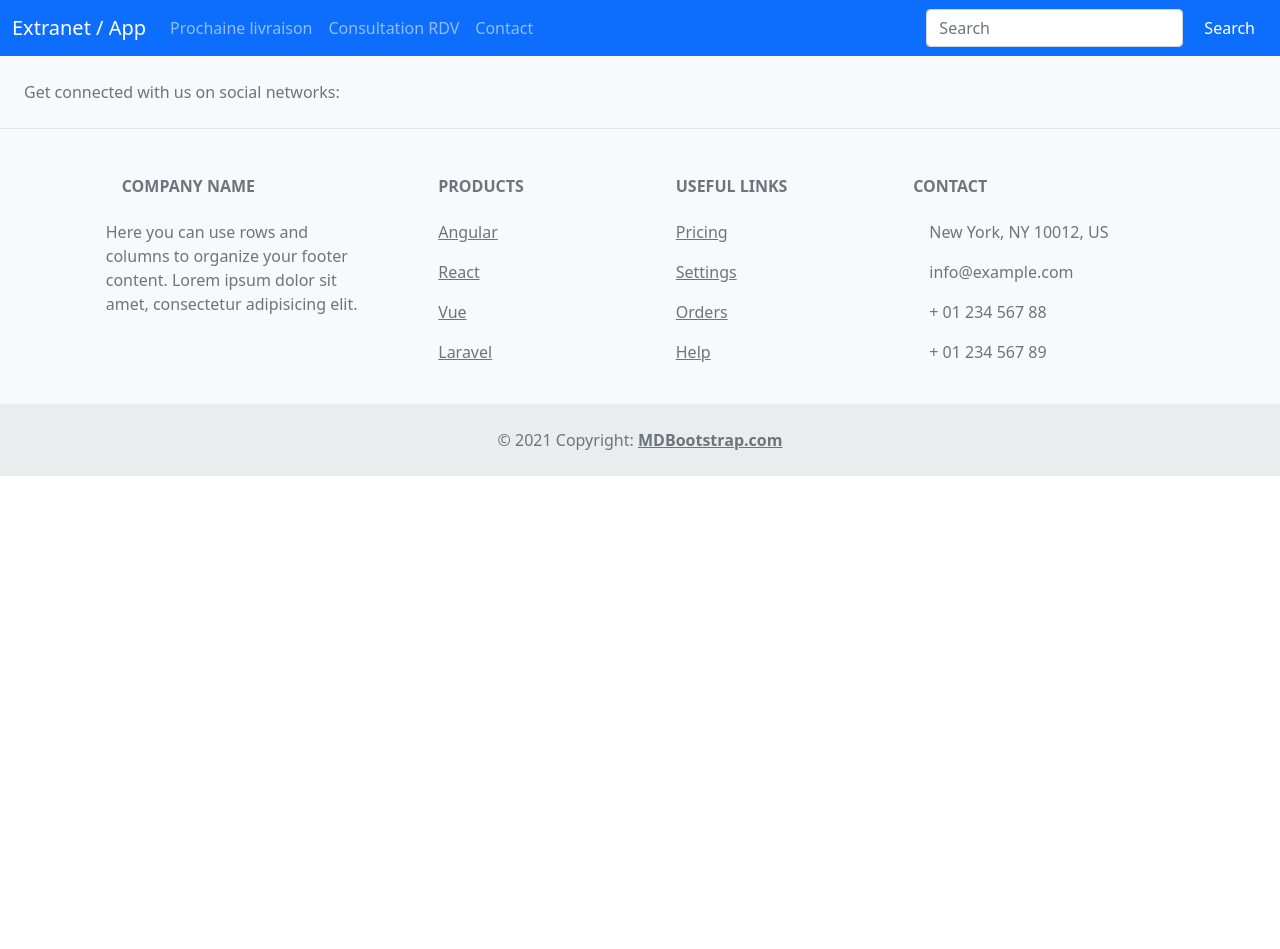
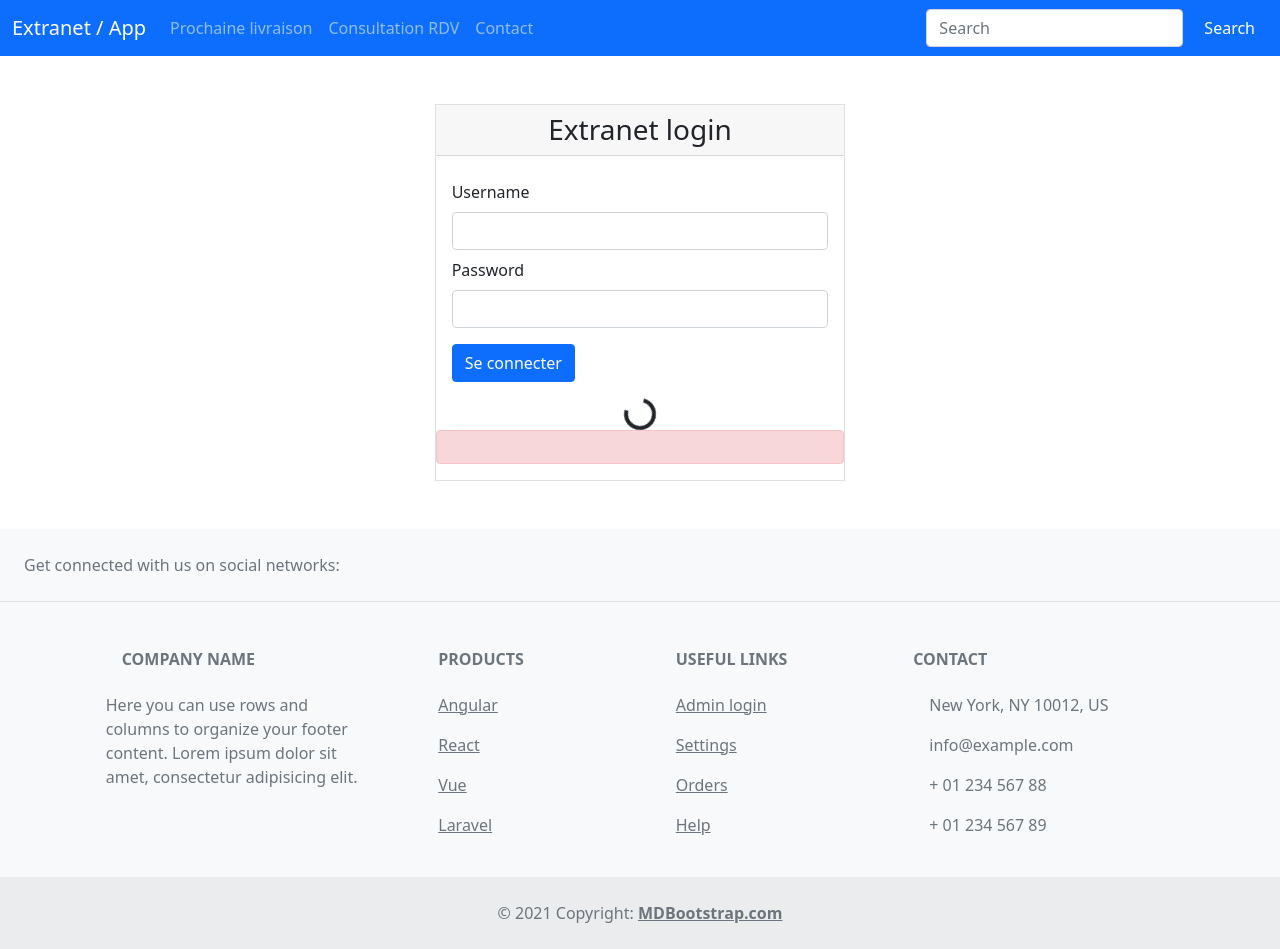
Before and after one commit to DidyMtz/Extranet, an Angular app: page /signin in a window 1280 px wide. Before the commit this address led to /. Before the commit the page ends 800 px from the top, so only its background shows below. Built offline with nearby package versions, Linux system fonts and the light colour scheme.

Commit message:
menu&footer&UI

```diff
--- /dev/null
+++ b/src/app/admin/login/login.component.html
@@ -0,0 +1,26 @@
+<div class="row pt-5 mb-5">
+    <div class="col-md-4 mx-auto">
+        <div class="card rounded-0">
+            <div class="card-header">
+                <h3 class="mb-0 text-center">Admin login</h3>
+            </div>
+            <div class="card-body">
+
+                <form>
+                    <div class="form-group mt-2">
+                        <label for="username">Username</label>
+                        <input type="text" id="username" class="form-control mt-2" formControlName="username">
+                    </div>
+                    <div class="form-group mt-2">
+                        <label for="password">Password</label>
+                        <input type="password" id="password" class="form-control mt-2" formControlName="password">
+                    </div>
+                    <button class="btn btn-primary mt-3 " type="submit">Se connecter</button>
+                </form>
+
+            </div>
+            <div class="spinner-border mx-auto" > </div>
+            <p class="alert alert-danger text-center "></p>
+        </div>
+    </div>
+  </div>
--- /dev/null
+++ b/src/app/admin/login/login.component.ts
@@ -0,0 +1,15 @@
+import { Component, OnInit } from '@angular/core';
+
+@Component({
+  selector: 'app-login',
+  templateUrl: './login.component.html',
+  styleUrls: ['./login.component.scss']
+})
+export class LoginComponent implements OnInit {
+
+  constructor() { }
+
+  ngOnInit(): void {
+  }
+
+}
--- a/src/app/app-routing.module.ts
+++ b/src/app/app-routing.module.ts
@@ -1,7 +1,13 @@
+import { LoginComponent } from './admin/login/login.component';
+import { SigninComponent } from './auth/signin/signin.component';
 import { NgModule } from '@angular/core';
 import { RouterModule, Routes } from '@angular/router';
 
-const routes: Routes = [];
+const routes: Routes = [
+  { path : "", redirectTo:"signin", pathMatch : "full" },
+  { path : "signin", component : SigninComponent },
+  { path : "adminSignIn", component : LoginComponent },
+];
 
 @NgModule({
   imports: [RouterModule.forRoot(routes)],
--- a/src/app/app.module.ts
+++ b/src/app/app.module.ts
@@ -6,13 +6,15 @@ import { AppComponent } from './app.component';
 import { SigninComponent } from './auth/signin/signin.component';
 import { MenuComponent } from './menu/menu.component';
 import { FooterComponent } from './footer/footer.component';
+import { LoginComponent } from './admin/login/login.component';
 
 @NgModule({
   declarations: [
     AppComponent,
     SigninComponent,
     MenuComponent,
-    FooterComponent
+    FooterComponent,
+    LoginComponent
   ],
   imports: [
     BrowserModule,
--- a/src/app/auth/signin/signin.component.html
+++ b/src/app/auth/signin/signin.component.html
@@ -1 +1,26 @@
-<p>signin works!</p>
+<div class="row pt-5 mb-5">
+  <div class="col-md-4 mx-auto">
+      <div class="card rounded-0">
+          <div class="card-header">
+              <h3 class="mb-0 text-center">Extranet login</h3>
+          </div>
+          <div class="card-body">
+
+              <form>
+                  <div class="form-group mt-2">
+                      <label for="username">Username</label>
+                      <input type="text" id="username" class="form-control mt-2" formControlName="username">
+                  </div>
+                  <div class="form-group mt-2">
+                      <label for="password">Password</label>
+                      <input type="password" id="password" class="form-control mt-2" formControlName="password">
+                  </div>
+                  <button class="btn btn-primary mt-3 " type="submit">Se connecter</button>
+              </form>
+
+          </div>
+          <div class="spinner-border mx-auto" > </div>
+          <p class="alert alert-danger text-center "></p>
+      </div>
+  </div>
+</div>
--- a/src/app/footer/footer.component.html
+++ b/src/app/footer/footer.component.html
@@ -82,7 +82,7 @@
               Useful links
             </h6>
             <p>
-              <a href="#!" class="text-reset">Pricing</a>
+              <a routerLink='adminSignIn' class="text-reset">Admin login</a>
             </p>
             <p>
               <a href="#!" class="text-reset">Settings</a>
--- a/src/app/menu/menu.component.html
+++ b/src/app/menu/menu.component.html
@@ -1,3 +1,4 @@
+
 <nav class="navbar navbar-expand-lg bg-primary navbar-dark">
     <div class="container-fluid">
       <a class="navbar-brand" href="javascript:void(0)">Extranet / App</a>
@@ -7,7 +8,7 @@
       <div class="collapse navbar-collapse" id="mynavbar">
         <ul class="navbar-nav me-auto">
           <li class="nav-item">
-            <a class="nav-link" href="javascript:void(0)">Prochaine livraison</a>
+            <a class="nav-link" href="#">Prochaine livraison</a>
           </li>
           <li class="nav-item">
             <a class="nav-link" href="javascript:void(0)">Consultation RDV</a>
@@ -20,6 +21,7 @@
           <input class="form-control me-2" type="text" placeholder="Search">
           <button class="btn btn-primary" type="button">Search</button>
         </form>
+
       </div>
     </div>
   </nav>
```
Also changed, not shown: src/app/admin/login/login.component.scss (added), 1 other file (tests, documents, lock files or other folders).
